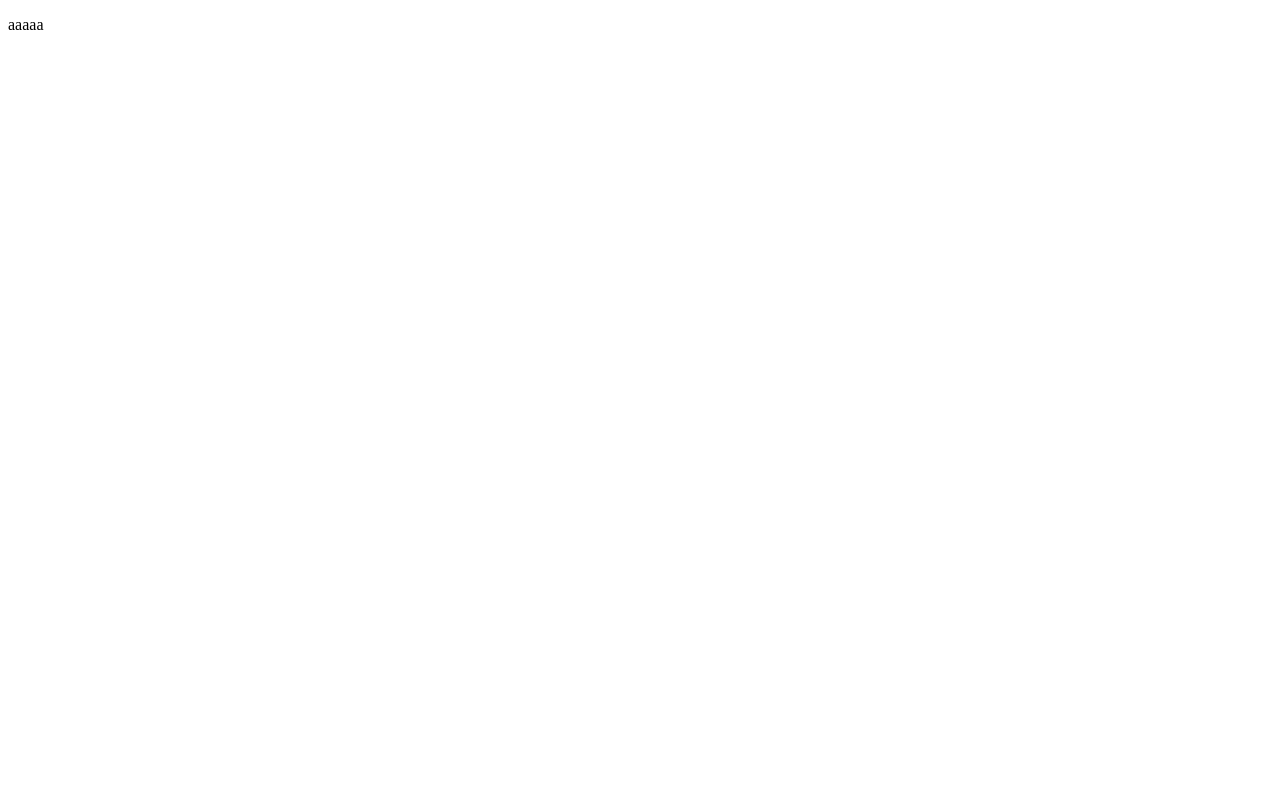
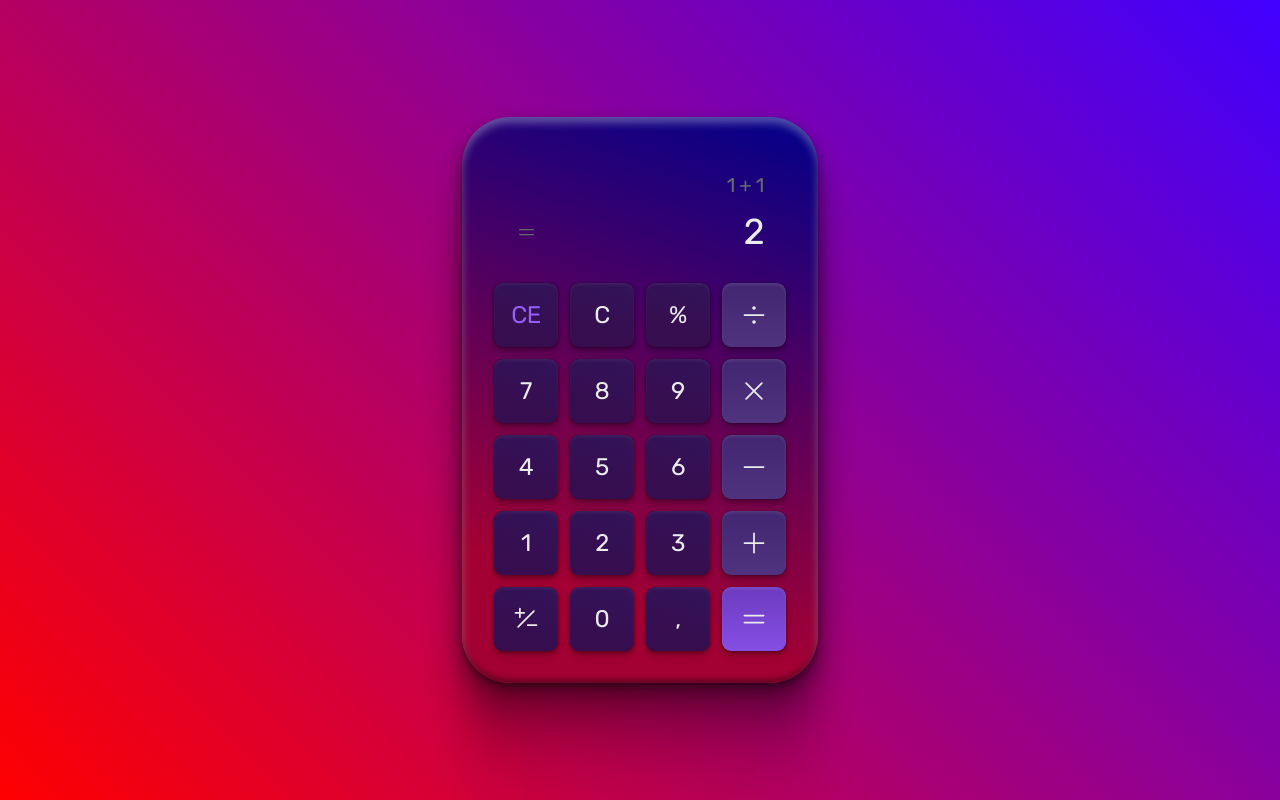
Before and after one commit to KITSHU/CALCULADORA, a plain HTML site: page index.html in a window 1280 px wide. Drawn offline with Linux system fonts and the light colour scheme.

Commit message:
terminado

```diff
--- a/index.html
+++ b/index.html
@@ -1,15 +1,58 @@
 <!DOCTYPE html>
 <html lang="pt-br">
 <head>
+    <link rel="preconnect" href="https://fonts.googleapis.com">
+    <link rel="preconnect" href="https://fonts.gstatic.com" crossorigin>
+    <link href="https://fonts.googleapis.com/css2?family=Rubik&display=swap" rel="stylesheet">
     <meta charset="UTF-8">
     <meta http-equiv="X-UA-Compatible" content="IE=edge">
     <meta name="viewport" content="width=device-width, initial-scale=1.0">
-    <title>Document</title>
+    <title>Calculadora</title>
     <link rel="stylesheet" href="./styler.css">
 </head>
 <body>
     <div id="calculator">
-        <p>aaaaa</p>
+    <div id="display">
+        <div id="last-calc">1 + 1</div>
+        <div id="result">
+            <img src="./assets/equals.svg" alt="sinal de igual">
+            <span>2</span>
+        </div>
+    </div>
+    <div id="keyboard">
+        <button class="secondary">CE</button>
+        <button>C</button>
+        <button>%</button>
+        <button class="tertiary">
+            <img src="./assets/divide.svg" alt="">
+        </button>
+        <button>7</button>
+        <button>8</button>
+        <button>9</button>
+        <button class="tertiary">
+            <img src="./assets/X.svg" alt="">
+        </button>
+        <button>4</button>
+        <button>5</button>
+        <button>6</button>
+        <button class="tertiary">
+            <img src="./assets/minus.svg" alt="">
+        </button>
+        <button>1</button>
+        <button>2</button>
+        <button>3</button>
+        <button class="tertiary">
+            <img src="./assets/plus.svg" alt="">
+        </button>
+        <button>
+            <img src="./assets/plusminus.svg" alt="">
+        </button>
+        <button>0</button>
+        <button>,</button>
+        <button class="quartiary">
+            <img src="./assets/equalsw.svg" alt="">
+        </button>
+    </div>
     </div>
 </body>
 </html>
--- a/styler.css
+++ b/styler.css
@@ -0,0 +1,89 @@
+*{
+    margin: 0;
+    padding: 0;
+    box-sizing: border-box;
+    -webkit-font-smoothing: antialiased;
+    -moz-osx-font-smoothind: grayscale;
+}
+
+body {
+    height: 100vh;
+    width: 100vw;
+    background: linear-gradient(45deg, #ff0000 0%, #4000ff 100%);
+    display: grid;
+    place-content: center;
+}
+
+body * {
+    font-family: 'Rubik', sans-serif;
+    letter-spacing: -0.02em;
+}
+
+#calculator{
+    width: 356px;
+    height: 566px;
+    background: linear-gradient(200deg, #00008b 0%, #a30034 80%);
+    box-shadow: 0px 4px 4px rgba(0, 0, 0, 0.25), 0px 188px 52px rgba(0, 0, 0, 0.01), 0px 120px 48px rgba(0, 0, 0, 0.04), 0px 68px 41px rgba(0, 0, 0, 0.15), 0px 30px 30px rgba(0, 0, 0, 0.26), 0px 8px 17px rgba(0, 0, 0, 0.359), inset 0px 6px 8px rgba(255, 255, 255, 0.319), inset 0px -4px 5px rgba(0, 0, 0, 0.359);
+    border-radius: 48px;
+}
+
+#display{
+    margin-top: 54px;
+    padding-inline: 54px;
+}
+
+#last-calc{
+    text-align: right;
+    font-size: 20px;
+    line-height: 140%;
+    color: #6B6B6B;
+}
+
+#result{
+    margin-top: 8px;
+    display: flex;
+    justify-content: space-between;
+}
+
+#result span{
+    font-size: 36px;
+    line-height: 140%;
+    color: #EBEBEB;
+}
+
+#keyboard {
+    margin-top: 26px;
+    margin-inline: 32px;
+    display: grid;
+    grid-template-columns: repeat(4, 1fr);
+    gap: 12px;
+}
+
+button {
+    border: 0;
+    width: 64px;
+    height: 64px;
+    background: linear-gradient(200deg, #25253b84 0%, #291c1c78 80%), #42007b;
+    box-shadow: 0px 11px 7px rgba(0, 0, 0, 0.01), 0px 7px 7px rgba(0, 0, 0, 0.04), 0px 4px 6px rgba(0, 0, 0, 0.1), 0px 2px 4px rgba(0, 0, 0, 0.26), 0px 0px 2px rgba(0, 0, 0, 0.29), inset 0px 2px 3px rgba(255, 255, 255, 0.06);
+    border-radius: 9px;
+    font-size: 24px;
+    line-height: 28px;
+    color: #EBEBEB;
+    display: flex;
+    align-items: center;
+    justify-content: center;
+}
+
+.secondary{
+    color: #975DFA;
+}
+
+.tertiary{
+    background: linear-gradient(180deg, rgba(0, 0, 0, 0.05) 0.01%, rgba(255, 255, 255, 0.05) 100%), #462878;
+    box-shadow: 0px 11px 7px rgba(0, 0, 0, 0.01), 0px 7px 7px rgba(0, 0, 0, 0.04), 0px 4px 6px rgba(0, 0, 0, 0.1), 0px 2px 4px rgba(0, 0, 0, 0.26), 0px 0px 2px rgba(0, 0, 0, 0.29), inset 0px 2px 3px rgba(255, 255, 255, 0.1);
+}
+
+.quartiary{
+    background: linear-gradient(180deg, rgba(0, 0, 0, 0.15) 0%, rgba(255, 255, 255, 0.05) 100%), #7F45E2;
+    box-shadow: 0px 11px 7px rgba(0, 0, 0, 0.01), 0px 7px 7px rgba(0, 0, 0, 0.04), 0px 4px 6px rgba(0, 0, 0, 0.1), 0px 2px 4px rgba(0, 0, 0, 0.26), 0px 0px 2px rgba(0, 0, 0, 0.29), inset 0px 2px 3px rgba(255, 255, 255, 0.1);
+}
```
Also changed, not shown: assets/X.svg (added), assets/divide.svg (added), assets/equals.svg (added), assets/equalsw.svg (added), assets/minus.svg (added), assets/plus.svg (added), assets/plusminus.svg (added).
